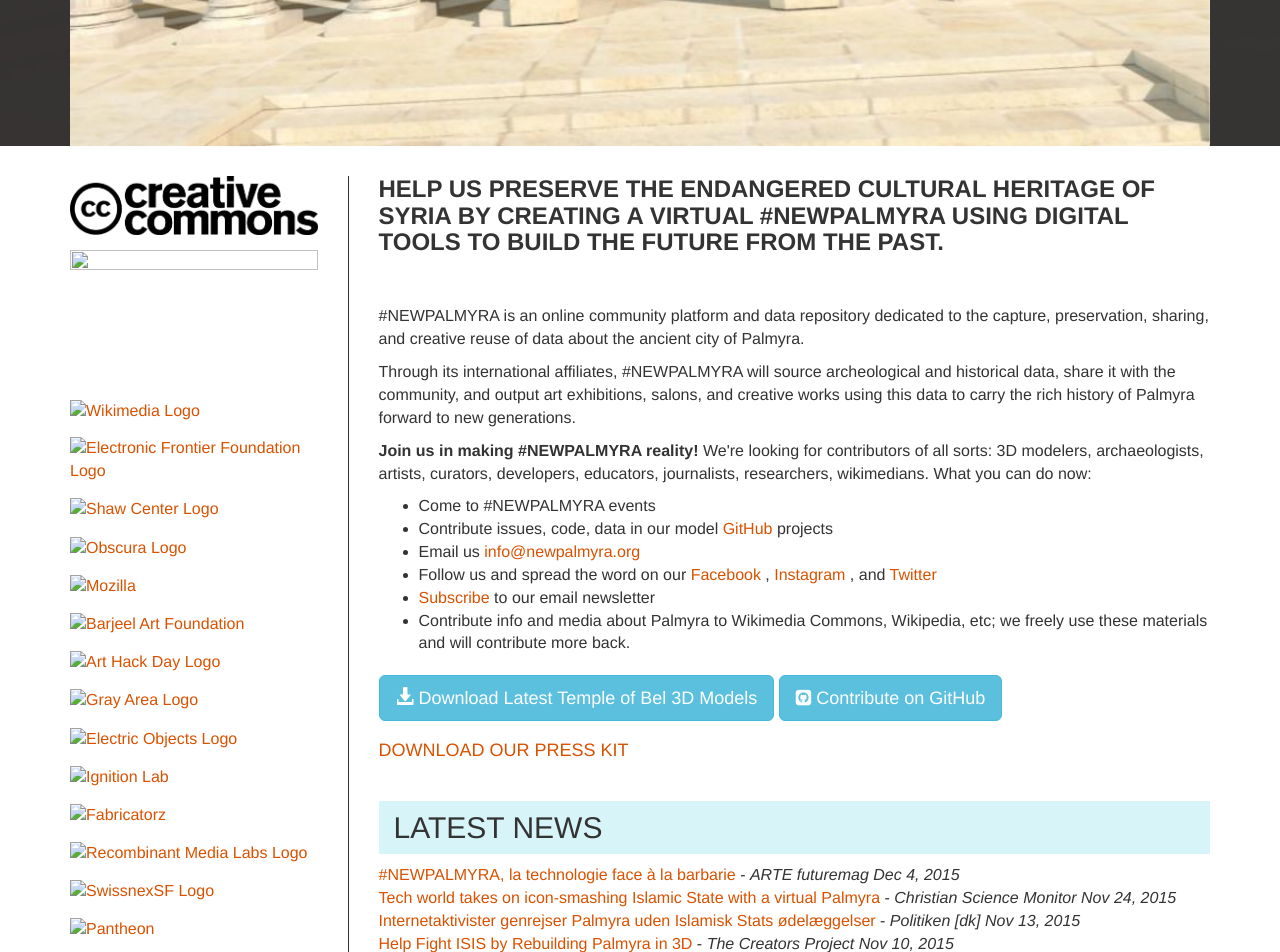
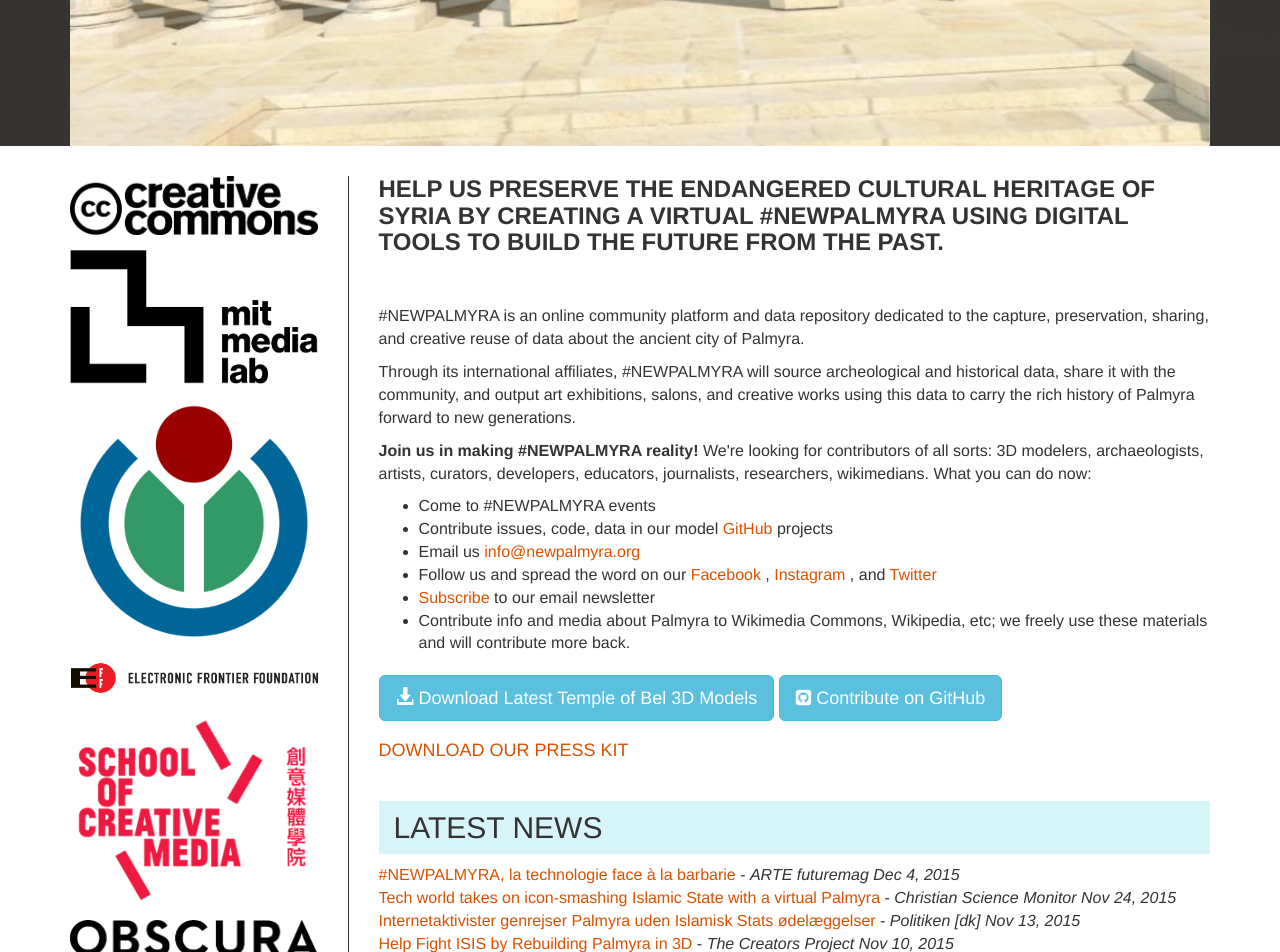
Before and after one commit to YasserMustafa/newpalmyra.org, a Jekyll site: the page built from index.html, in a window 1280 px wide. Shown: the part 730-1682 px from the top of the page. Built offline with Jekyll 4.4.1, drawn with Linux system fonts in a browser that asks for light colours; nearby versions of some CDN libraries; grey boxes are pictures that could not be loaded.

Commit message:
fuuuuuck typo

```diff
--- a/_includes/affiliate-list.html
+++ b/_includes/affiliate-list.html
@@ -17,7 +17,7 @@
                     <li class="views-row views-row-2 views-row-even">
                       <div class="views-field views-field-field-logo">
                         <div class="field-content">
-                          <img typeof="foaf:Image" src="/sites/default/files/images/affiliate_list/affiliate_list/media_lab_logo_website_300dpi.png" width="675" height="365" />
+                          <img typeof="foaf:Image" src="/sites/default/files/images/affiliate_list/media_lab_logo_website_300dpi.png" width="675" height="365" />
                         </div>
                       </div>
                     </li>
@@ -25,7 +25,7 @@
                       <div class="views-field views-field-field-logo">
                         <div class="field-content">
                           <a href="https://commons.wikimedia.org">
-                            <img typeof="foaf:Image" src="/sites/default/files/images/affiliate_list/affiliate_list/Wikimedia-logo.png" width="600" height="600" alt="Wikimedia Logo" title="Wikimedia" />
+                            <img typeof="foaf:Image" src="/sites/default/files/images/affiliate_list/Wikimedia-logo.png" width="600" height="600" alt="Wikimedia Logo" title="Wikimedia" />
                           </a>
                         </div>
                       </div>
@@ -34,7 +34,7 @@
                       <div class="views-field views-field-field-logo">
                         <div class="field-content">
                           <a href="https://www.eff.org/">
-                            <img typeof="foaf:Image" src="/sites/default/files/images/affiliate_list/affiliate_list/eff-logo-name.png" width="414" height="54" alt="Electronic Frontier Foundation Logo" title="Electronic Frontier Foundation" />
+                            <img typeof="foaf:Image" src="/sites/default/files/images/affiliate_list/eff-logo-name.png" width="414" height="54" alt="Electronic Frontier Foundation Logo" title="Electronic Frontier Foundation" />
                           </a>
                         </div>
                       </div>
@@ -43,7 +43,7 @@
                       <div class="views-field views-field-field-logo">
                         <div class="field-content">
                           <a href="http://www.scm.cityu.edu.hk/">
-                            <img typeof="foaf:Image" src="/sites/default/files/images/affiliate_list/affiliate_list/scm-logo.png" width="548" height="434" alt="Shaw Center Logo" title="Shaw Center" />
+                            <img typeof="foaf:Image" src="/sites/default/files/images/affiliate_list/scm-logo.png" width="548" height="434" alt="Shaw Center Logo" title="Shaw Center" />
                           </a>
                         </div>
                       </div>
@@ -52,7 +52,7 @@
                       <div class="views-field views-field-field-logo">
                         <div class="field-content">
                           <a href="http://obscuradigital.com/">
-                            <img typeof="foaf:Image" src="/sites/default/files/images/affiliate_list/affiliate_list/obscura.png" width="999" height="146" alt="Obscura Logo" title="Obscura" />
+                            <img typeof="foaf:Image" src="/sites/default/files/images/affiliate_list/obscura.png" width="999" height="146" alt="Obscura Logo" title="Obscura" />
                           </a>
                         </div>
                       </div>
@@ -61,7 +61,7 @@
                       <div class="views-field views-field-field-logo">
                         <div class="field-content">
                           <a href="https://www.mozilla.org">
-                            <img typeof="foaf:Image" src="/sites/default/files/images/affiliate_list/affiliate_list/mozilla-logo-100261528-large.png" width="465" height="200" alt="Mozilla" title="Mozilla" />
+                            <img typeof="foaf:Image" src="/sites/default/files/images/affiliate_list/mozilla-logo-100261528-large.png" width="465" height="200" alt="Mozilla" title="Mozilla" />
                           </a>
                         </div>
                       </div>
@@ -70,7 +70,7 @@
                       <div class="views-field views-field-field-logo">
                         <div class="field-content">
                           <a href="http://www.barjeelartfoundation.org/">
-                            <img typeof="foaf:Image" src="/sites/default/files/images/affiliate_list/affiliate_list/Barjeel_Logo.png" width="418" height="727" alt="Barjeel Art Foundation" title="Barjeel Art Foundation" />
+                            <img typeof="foaf:Image" src="/sites/default/files/images/affiliate_list/Barjeel_Logo.png" width="418" height="727" alt="Barjeel Art Foundation" title="Barjeel Art Foundation" />
                           </a>
                         </div>
                       </div>
@@ -79,7 +79,7 @@
                       <div class="views-field views-field-field-logo">
                         <div class="field-content">
                           <a href="http://www.arthackday.net/">
-                            <img typeof="foaf:Image" src="/sites/default/files/images/affiliate_list/affiliate_list/AHD%20logo.png" width="320" height="320" alt="Art Hack Day Logo" title="Art Hack Day Logo" />
+                            <img typeof="foaf:Image" src="/sites/default/files/images/affiliate_list/AHD%20logo.png" width="320" height="320" alt="Art Hack Day Logo" title="Art Hack Day Logo" />
                           </a>
                         </div>
                       </div>
@@ -88,7 +88,7 @@
                       <div class="views-field views-field-field-logo">
                         <div class="field-content">
                           <a href="http://grayarea.org/">
-                            <img typeof="foaf:Image" src="/sites/default/files/images/affiliate_list/affiliate_list/ga-banner-logo-left-gray.png" width="2354" height="474" alt="Gray Area Logo" title="Gray Area" />
+                            <img typeof="foaf:Image" src="/sites/default/files/images/affiliate_list/ga-banner-logo-left-gray.png" width="2354" height="474" alt="Gray Area Logo" title="Gray Area" />
                           </a>
                         </div>
                       </div>
@@ -97,7 +97,7 @@
                       <div class="views-field views-field-field-logo">
                         <div class="field-content">
                           <a href="https://www.electricobjects.com/">
-                            <img typeof="foaf:Image" src="/sites/default/files/images/affiliate_list/affiliate_list/eo-logo.png" width="1018" height="154" alt="Electric Objects Logo" title="Electric Objects" />
+                            <img typeof="foaf:Image" src="/sites/default/files/images/affiliate_list/eo-logo.png" width="1018" height="154" alt="Electric Objects Logo" title="Electric Objects" />
                           </a>
                         </div>
                       </div>
@@ -106,7 +106,7 @@
                       <div class="views-field views-field-field-logo">
                         <div class="field-content">
                           <a href="http://michaelsturtz.com/stanford-ci-lab/">
-                            <img typeof="foaf:Image" src="/sites/default/files/images/affiliate_list/affiliate_list/stanford-cil.png" width="1010" height="227" alt="Ignition Lab" title="Ignition Lab" />
+                            <img typeof="foaf:Image" src="/sites/default/files/images/affiliate_list/stanford-cil.png" width="1010" height="227" alt="Ignition Lab" title="Ignition Lab" />
                           </a>
                         </div>
                       </div>
@@ -115,7 +115,7 @@
                       <div class="views-field views-field-field-logo">
                         <div class="field-content">
                           <a href="http://fabricatorz.com/">
-                            <img typeof="foaf:Image" src="/sites/default/files/images/affiliate_list/affiliate_list/Fabricatorz-type.png" width="2398" height="193" alt="Fabricatorz" title="Fabricatorz" />
+                            <img typeof="foaf:Image" src="/sites/default/files/images/affiliate_list/Fabricatorz-type.png" width="2398" height="193" alt="Fabricatorz" title="Fabricatorz" />
                           </a>
                         </div>
                       </div>
@@ -124,7 +124,7 @@
                       <div class="views-field views-field-field-logo">
                         <div class="field-content">
                           <a href="http://www.rml-cinechamber.org/">
-                            <img typeof="foaf:Image" src="/sites/default/files/images/affiliate_list/affiliate_list/cinechamber_logo.png" width="168" height="218" alt="Recombinant Media Labs Logo" title="Recombinant Media Labs" />
+                            <img typeof="foaf:Image" src="/sites/default/files/images/affiliate_list/cinechamber_logo.png" width="168" height="218" alt="Recombinant Media Labs Logo" title="Recombinant Media Labs" />
                           </a>
                         </div>
                       </div>
@@ -133,7 +133,7 @@
                       <div class="views-field views-field-field-logo">
                         <div class="field-content">
                           <a href="http://www.swissnexsanfrancisco.org/">
-                            <img typeof="foaf:Image" src="/sites/default/files/images/affiliate_list/affiliate_list/SFO_L_RGB_4C.png" width="377" height="104" alt="SwissnexSF Logo" title="SwissnexSF" />
+                            <img typeof="foaf:Image" src="/sites/default/files/images/affiliate_list/SFO_L_RGB_4C.png" width="377" height="104" alt="SwissnexSF Logo" title="SwissnexSF" />
                           </a>
                         </div>
                       </div>
@@ -142,7 +142,7 @@
                       <div class="views-field views-field-field-logo">
                         <div class="field-content">
                           <a href="https://pantheon.io/">
-                            <img typeof="foaf:Image" src="/sites/default/files/images/affiliate_list/affiliate_list/Pantheon_Tag_YellowBlack.png" width="425" height="150" alt="Pantheon" title="Pantheon" />
+                            <img typeof="foaf:Image" src="/sites/default/files/images/affiliate_list/Pantheon_Tag_YellowBlack.png" width="425" height="150" alt="Pantheon" title="Pantheon" />
                           </a>
                         </div>
                       </div>
```
